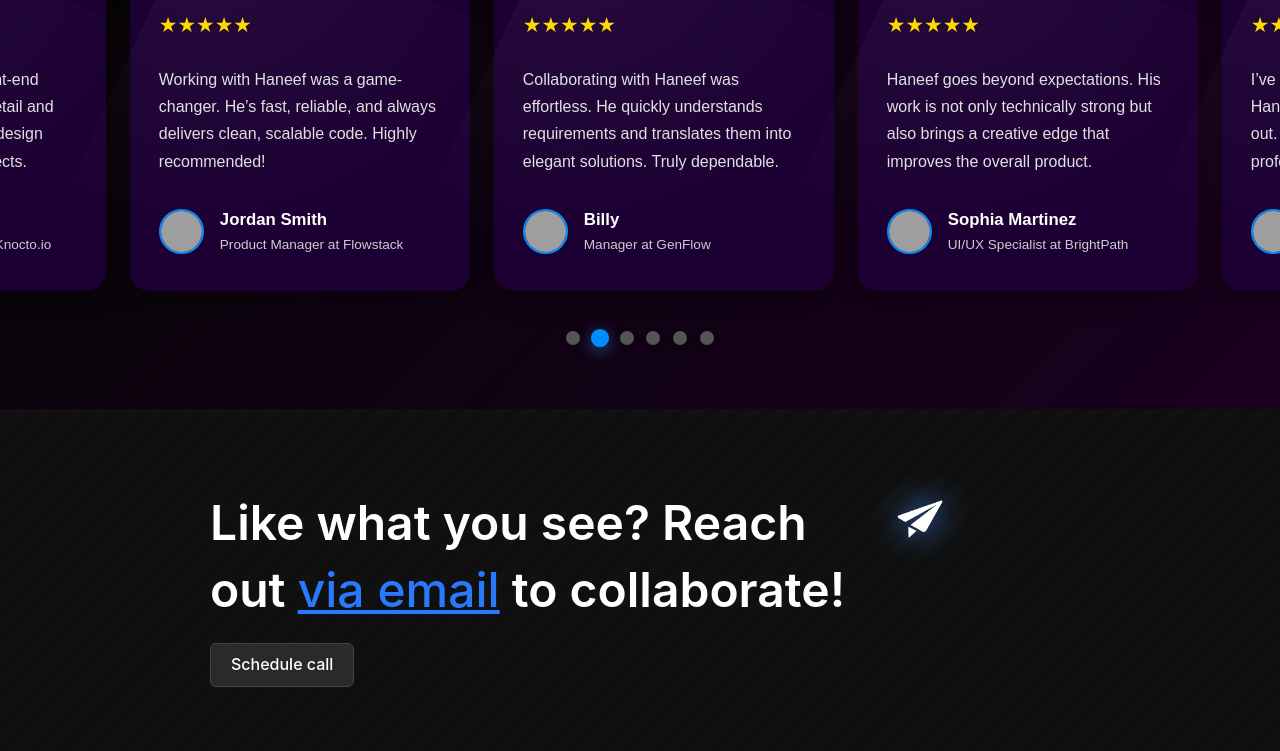
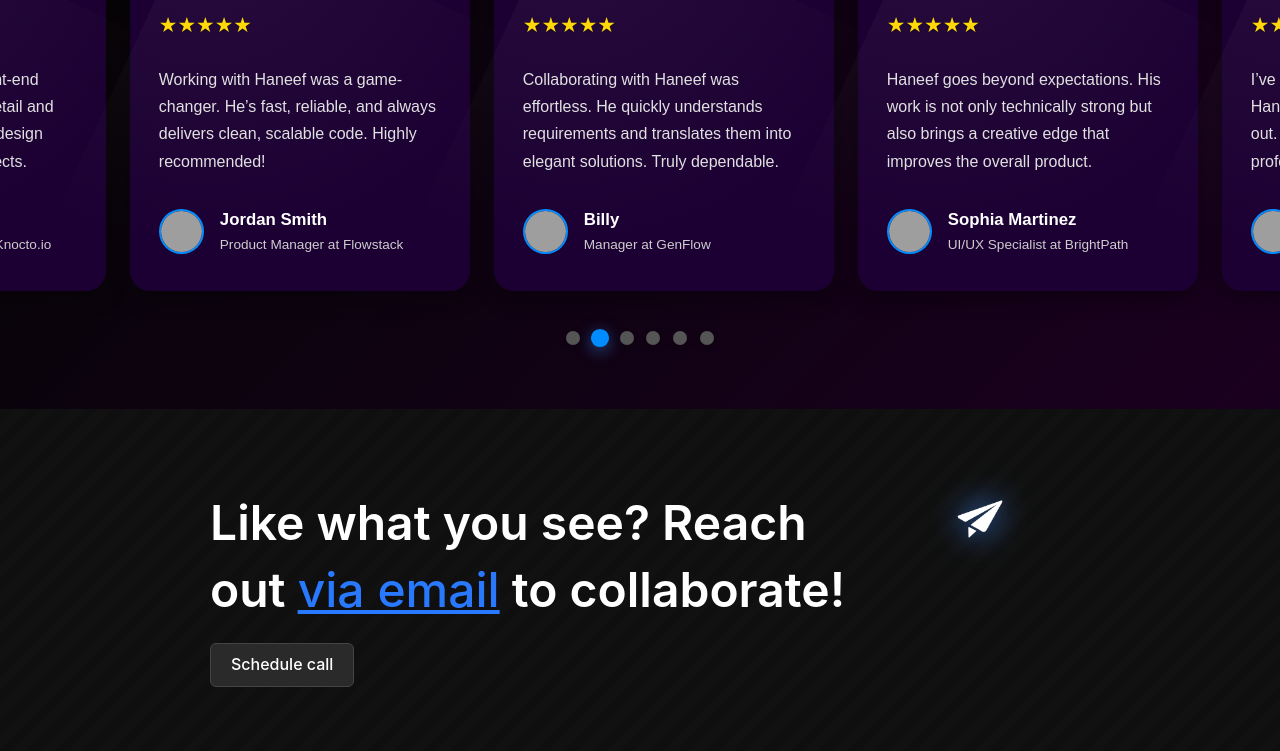
Before and after one commit to Haneef7391/HaneefSk, a plain HTML site: page index.html in a window 1280 px wide. Shown: the part 2272-3023 px from the top of the page. Drawn offline with nearby package versions, Linux system fonts and the light colour scheme; grey boxes are pictures that could not be loaded.

Commit message:
Update styles.css

```diff
--- a/styles.css
+++ b/styles.css
@@ -697,7 +697,7 @@
   .paperrocket {
     position: absolute;
     top: 80px;
-    right: 330px;
+    right: 270px;
     width: 60px;
     height: auto;
     z-index: 10;
```
